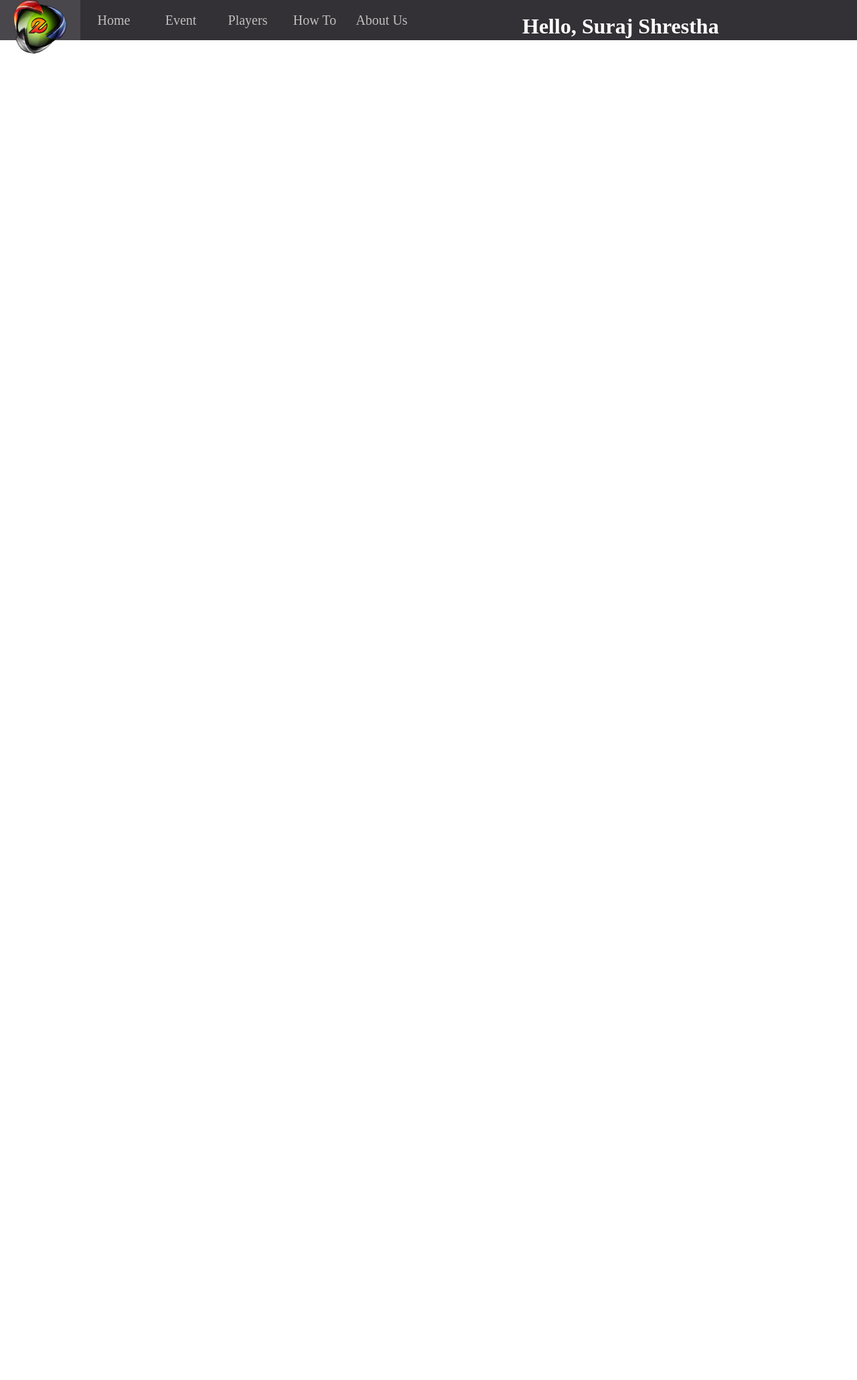
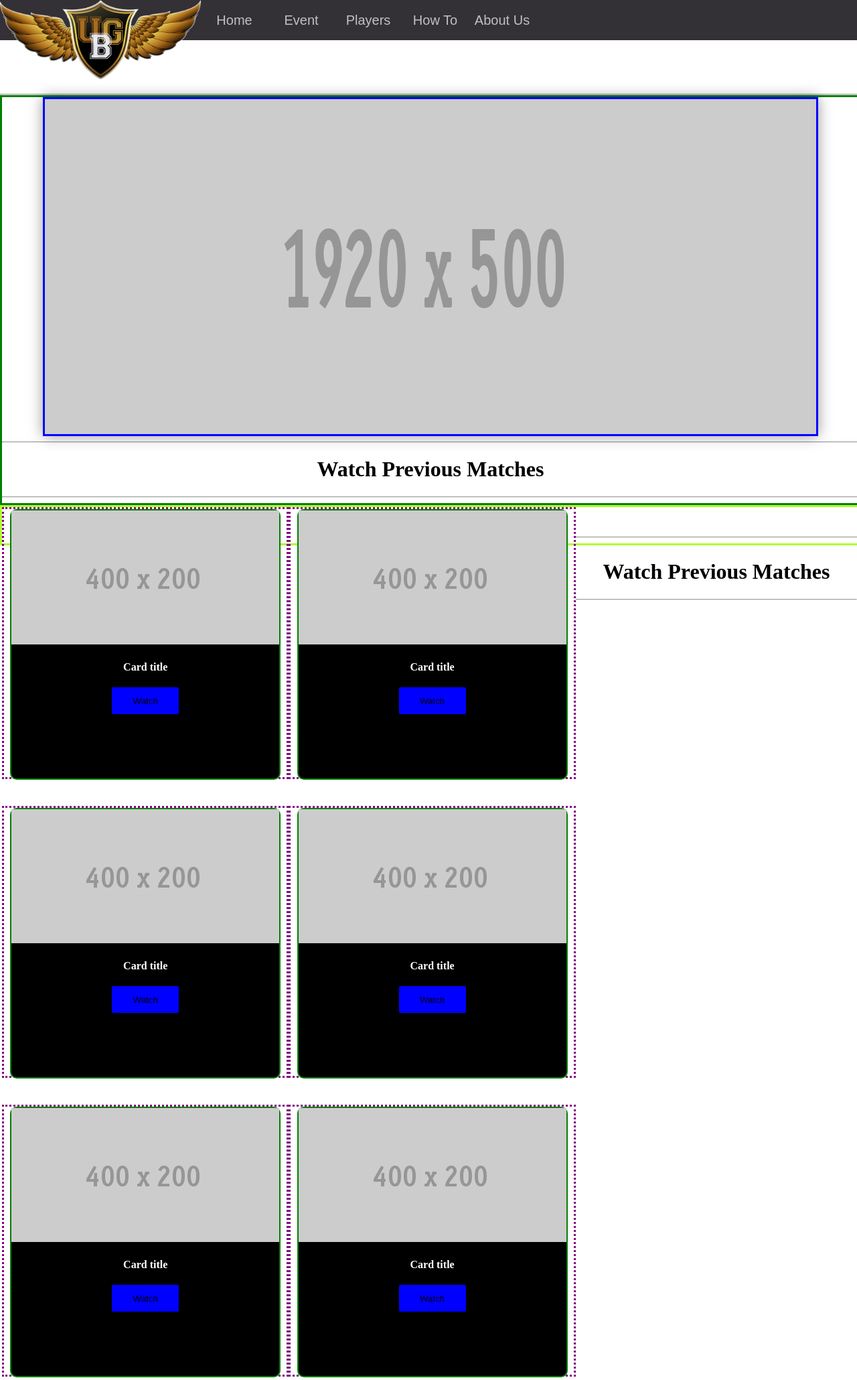
Before and after one commit to shrestha-suraj/eplay.cf, a PHP site: page /php/tabs/home.php in a window 1280 px wide. Shown: the top 2060 px of the page at 67% size. Before the commit the page ends 80 px from the top, so only its background shows below. Run offline with PHP 8.4, Linux system fonts and the light colour scheme; the visitor is signed in with stand-in values (Sample User, id 1).

Commit message:
Woor continue on Home.html-Remaining part: Gamers say

```diff
--- /dev/null
+++ b/css/home.css
@@ -0,0 +1,38 @@
+#slideshow_container{
+    width:90%;
+    height: 500px;
+    position: relative;
+    border: solid blue;
+    box-shadow: 0 0 20px rgba(0,0,0,0.4);
+}
+#slideshow_container > div {
+    position:absolute;
+    width:fit-content;
+    height:fit-content;
+    top:0;
+    left:0;
+}
+.video_container{
+    width:33%;
+    height:400px;
+    border:dotted purple;
+    margin-bottom:40px;
+}
+.video_card{
+    width:400px;
+    height: 400px;
+    background-color: black;
+    border:solid 2px green;
+    border-radius: 10px;
+}
+.each_card{
+    color:white;
+}
+button{
+    width:100px;
+    height:40px;
+    background-color: blue;
+    border:solid blue;
+    border-radius: 2px;
+    margin:0;
+}
--- a/css/navbar.css
+++ b/css/navbar.css
@@ -8,7 +8,7 @@
     width:100px;
     height: 100%;
     margin:0;
-    font-family:'Times New Roman', Times, serif;
+    font-family:'Arial', Times, serif;
     font-size: 20px;
     background-color: #333135;
     border-style:hidden;
--- a/html/body/home.html
+++ b/html/body/home.html
@@ -0,0 +1,126 @@
+<!DOCTYPE html>
+<html>
+
+<head>
+    <title>Home</title>
+    <link href="../../css/home.css" rel="stylesheet">
+    <script src="https://ajax.googleapis.com/ajax/libs/jquery/3.3.1/jquery.min.js"></script>
+</head>
+
+<body>
+    <div style="width:100%;height:fit-content;border:solid green;" align="center">
+        <div id="slideshow_container">
+            <div>
+                <img src="../../images/1920x500.gif" style="width:100%;height: 500px;" />
+            </div>
+            <div>
+                <img src="../../images/home_slides/slide1.jpg" style="width:100%;height: 500px;" />
+            </div>
+            <div>
+                <img src="../../images/1920x500.gif" style="width:100%;height: 500px;" />
+            </div>
+        </div>
+        <script type="text/javascript" src="../../js/home.js"></script>
+        <hr />
+        <h1>Watch Previous Matches</h1>
+        <hr />
+    </div>
+    <div style="width:100%;height: fit-content;border:solid greenyellow">
+        <div class="video_container" style="float:left" align="center">
+            <div class="video_card">
+                <div class="each_card" align="center">
+                    <img src="../../images/400X200.gif" style="width: 400px;height: 200px" />
+                    <h4>Card title</h4>
+                    <button>Watch</button>
+                </div>
+            </div>
+        </div>
+        <div class="video_container" style="float:left" align="center">
+            <div class="video_card">
+                <div class="each_card" align="center">
+                    <img src="../../images/400X200.gif" style="width: 400px;height: 200px" />
+                    <h4>Card title</h4>
+                    <button>Watch</button>
+                </div>
+            </div>
+        </div>
+        <div class="video_container" style="float:left" align="center">
+            <div class="video_card">
+                <div class="each_card" align="center">
+                    <img src="../../images/400X200.gif" style="width: 400px;height: 200px" />
+                    <h4>Card title</h4>
+                    <button>Watch</button>
+                </div>
+            </div>
+        </div>
+        <br />
+        <div class="video_container" style="float:left" align="center">
+            <div class="video_card">
+                <div class="each_card" align="center">
+                    <img src="../../images/400X200.gif" style="width: 400px;height: 200px" />
+                    <h4>Card title</h4>
+                    <button>Watch</button>
+                </div>
+            </div>
+        </div>
+        <div class="video_container" style="float:left" align="center">
+            <div class="video_card">
+                <div class="each_card" align="center">
+                    <img src="../../images/400X200.gif" style="width: 400px;height: 200px" />
+                    <h4>Card title</h4>
+                    <button>Watch</button>
+                </div>
+            </div>
+        </div>
+        <div class="video_container" style="float:left" align="center">
+            <div class="video_card">
+                <div class="each_card" align="center">
+                    <img src="../../images/400X200.gif" style="width: 400px;height: 200px" />
+                    <h4>Card title</h4>
+                    <button>Watch</button>
+                </div>
+            </div>
+        </div><br />
+        <div class="video_container" style="float:left" align="center">
+            <div class="video_card">
+                <div class="each_card" align="center">
+                    <img src="../../images/400X200.gif" style="width: 400px;height: 200px" />
+                    <h4>Card title</h4>
+                    <button>Watch</button>
+                </div>
+            </div>
+        </div>
+        <div class="video_container" style="float:left" align="center">
+            <div class="video_card">
+                <div class="each_card" align="center">
+                    <img src="../../images/400X200.gif" style="width: 400px;height: 200px" />
+                    <h4>Card title</h4>
+                    <button>Watch</button>
+                </div>
+            </div>
+        </div>
+        <div class="video_container" style="float:left" align="center">
+            <div class="video_card">
+                <div class="each_card" align="center">
+                    <img src="../../images/400X200.gif" style="width: 400px;height: 200px" />
+                    <h4>Card title</h4>
+                    <button>Watch</button>
+                </div>
+            </div>
+        </div>
+        <hr/>
+    </div>
+        <div align="center">
+            <h1>Watch Previous Matches</h1>
+            <hr/>
+        </div>
+
+
+
+
+
+
+
+</body>
+
+</html>
--- a/html/header.html
+++ b/html/header.html
@@ -1,7 +1,6 @@
 <div id="header">
-        <div style="width:120px;height: 60px;background-color: #49474B;float: left;" align="center">
-            <img style="width: 80px;height: 80px;"
-                src="../../images/logo/logo.png" />
+    <div style="width:300px;height: 60px;background-color: #333135;float: left;" align="center">
+        <img style="width: 100%;height: 120px;" src="../../images/logo/logo2.png" />
     </div>
     <button class="nav_buttons" onclick="window.location.href='home.php'">Home</button>
     <button class="nav_buttons" onclick="window.location.href='event.php'">Event</button>
@@ -9,5 +8,11 @@
     <button class="nav_buttons" onclick="window.location.href='howto.php'">How To</button>
     <button class="nav_buttons" onclick="window.location.href='aboutus.php'">About Us</button>
     <div id="user-name-field" style="float:right;width: 500px;height: 80px;color:white">
-            <h1>Hello, Suraj Shrestha</h1>
+        <?php
+            if ($_SESSION["user_email"]==NULL){
+                header("Location: ../../index.php");
+            }
+        ?>
     </div>
+
+</div>
--- a/index.php
+++ b/index.php
@@ -29,7 +29,7 @@
                 align="center">
                 <div id="logo_div" style="heigh:40%">
                     &nbsp;&nbsp;&nbsp;&nbsp;<img id="logo_img" width="100px" height="100px"
-                        src="images/logo/logo.png" />
+                        src="images/logo/logo3.png" />
                 </div>
                 <h1 id="demo" style="color: white;height: 10%;"></h1>
                 <hr style="color:honeydew" />
--- /dev/null
+++ b/js/home.js
@@ -0,0 +1,9 @@
+$("#slideshow_container > div:gt(0)").hide();
+setInterval(function () {
+    $('#slideshow_container > div:first')
+        .fadeOut(2000)
+        .next()
+        .fadeIn(2000)
+        .end()
+        .appendTo('#slideshow_container');
+}, 5000);
--- a/php/tabs/event.php
+++ b/php/tabs/event.php
@@ -1,3 +1,6 @@
+<?php
+    session_start();
+?>
 <!DOCTYPE html>
 <html>
 
--- a/php/tabs/home.php
+++ b/php/tabs/home.php
@@ -1,19 +1,28 @@
+<?php
+    session_start();
+?>
 <!DOCTYPE html>
 <html>
 
 <head>
     <title>Home Page</title>
     <link type="text/css" rel="stylesheet" href="../../css/navbar.css">
-    <script type="text/javascript" src="../js/page_handlerer.js"></script>
+    <link href="../../css/home.css" rel="stylesheet">
     <meta charset="UTF-8">
     <meta name="viewport" content="width=device-width, initial-scale=1.0">
 </head>
 
-<body style="margin:0">
+<body style="margin:0;">
+    <div>
     <?php
-        include("../../html/header.html")
+        include("../../html/header.html");
     ?>
-    <div id="body_div"></div>
+    </div>
+    <hr style="color:gold;width:100%;size:10px;margin:0" />
+    <div>
+    <?php
+        include("../../html/body/home.html");
+    ?>
     </div>
 </body>
 
--- a/php/tabs/howto.php
+++ b/php/tabs/howto.php
@@ -1,3 +1,6 @@
+<?php
+    session_start();
+?>
 <!DOCTYPE html>
 <html>
 
--- a/php/tabs/players.php
+++ b/php/tabs/players.php
@@ -1,3 +1,6 @@
+<?php
+    session_start();
+?>
 <!DOCTYPE html>
 <html>
 
```
Also changed, not shown: html/body/aboutus.html (+6 -6 lines), php/tabs/aboutus.php (+23 -2 lines), images/100X125.gif (added), images/1920x500.gif (added), images/400X200.gif (added), images/home_slides/slide1.jpg (added), images/logo/logo.png, images/logo/logo2.png (added), images/logo/logo3.png (added). Lines whose indentation alone changed are shown as unchanged.
